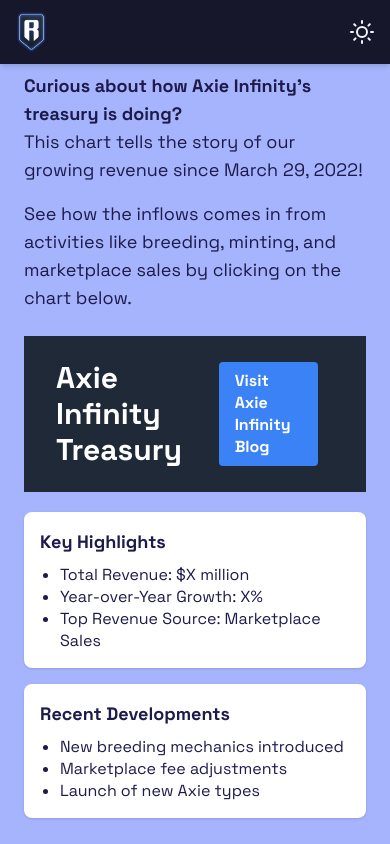
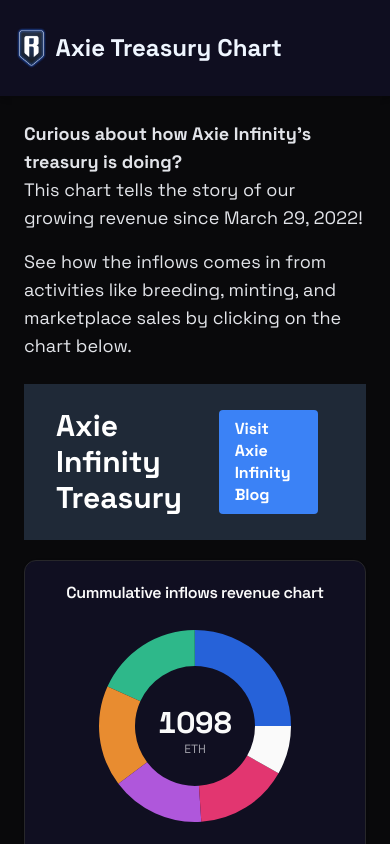
Before and after one commit to roninbuilders/axie-treasury, a Next.js app: page / in a window 390 px wide. Shown: the top 844 px of the page. Built offline with nearby package versions, Linux system fonts and the light colour scheme.

Commit message:
Update nav, home page and layout

```diff
--- a/src/app/layout.tsx
+++ b/src/app/layout.tsx
@@ -3,22 +3,28 @@
 import "./globals.css";
 import Navbar from "@/components/layout/navbar";
 import { ReactNode } from "react";
+import { Metadata } from "next";
 
 const fontSans = Space_Grotesk({
   subsets: ["latin"],
   variable: "--font-sans",
-});
+})
 
-interface RootLayoutProps {
-  children: ReactNode;
-}
+export const metadata: Metadata = {
+  title: "Axie Treasury Chart",
+  description: "Generated by create next app",
+};
 
-const RootLayout = ({ children }: RootLayoutProps) => {
+export default function RootLayout({
+  children,
+}: Readonly<{
+  children: React.ReactNode;
+}>) {
   return (
     <html lang="en">
       <body
         className={cn(
-          "min-h-screen bg-background font-sans antialiased text-indigo-950 bg-indigo-300 dark",
+          "min-h-screen bg-background font-sans antialiased dark",
           fontSans.variable
         )}
       >
@@ -28,4 +34,3 @@
     </html>
   );
 };
-export default RootLayout;
--- a/src/app/page.tsx
+++ b/src/app/page.tsx
@@ -41,7 +41,7 @@
               <div className="flex items-center py-1">
                 <div className="mr-4">
                   <a
-                    href="https://blog.axieinfinity.com/p/axiegov-data-hackathon"
+                    href="https://blog.axieinfinity.com/"
                     target="_blank"
                     rel="noreferrer"
                     className="inline-block px-4 py-2 bg-blue-500 text-white font-bold rounded hover:bg-blue-600 transition duration-300"
@@ -53,7 +53,7 @@
             </div>
           </div>
 
-          <div className="flex flex-wrap -mx-2 mb-4">
+          {/* <div className="flex flex-wrap -mx-2 mb-4">
             <div className="w-full md:w-1/2 px-2 mb-4">
               <div className="bg-white rounded-lg shadow p-4">
                 <h3 className="font-bold text-lg mb-2">Key Highlights</h3>
@@ -74,7 +74,7 @@
                 </ul>
               </div>
             </div>
-          </div>
+          </div> */}
 
           <div className="flex flex-wrap -mx-2 mb-4 h-full">
             <div className="w-full md:w-2/4 px-2 h-full  mb-4 md:mb-0">
@@ -84,11 +84,11 @@
               <BarChatExample1 />
             </div>
           </div>
-          <div className="flex flex-wrap -mx-2 mb-6">
+          {/* <div className="flex flex-wrap -mx-2 mb-6">
             <div className="w-full md:w-1/2 px-2 h-full">
               <ListPricesInfos />
             </div>
-          </div>
+          </div> */}
 
           <div className="w-full rounded-lg shadow mb-4">
             <Suspense fallback={<div>Loading...</div>}>
--- a/src/components/layout/navbar.tsx
+++ b/src/components/layout/navbar.tsx
@@ -8,22 +8,17 @@
 
   return (
     <nav
-      className={`${
-        isDarkMode ? "bg-[#100f21f2] text-blue-50" : "bg-white text-gray-800"
-      } shadow-md`}
+      className={`${isDarkMode ? "bg-[#100f21f2] text-blue-50" : "bg-white text-gray-800"
+        } shadow-md`}
     >
-      <div className="max-w-6xl mx-auto px-4 sm:px-6 lg:px-8">
+      <div className="max-w-6xl mb-4 mx-auto p-4 sm:px-6 lg:px-8">
         <div className="flex items-center justify-between h-16">
-          <div className="flex w-full items-center justify-between relative">
-            <Image
-              src="/shiny-logo.png"
-              width={220 / 7}
-              height={288 / 7}
-              alt="Ronin"
-            />
+          <div className="flex w-full items-center justify-start relative">
+            <Image className="mr-2" src='/shiny-logo.png' width={220 / 7} height={288 / 7} alt="Ronin" />
+            <h1 className="text-2xl font-bold text-center text-blue-50">Axie Treasury Chart</h1>
 
-            <div className="flex items-center space-x-4">
-              {/* Dark/Light Mode Switch */}
+            {/* Dark/Light Mode Switch */}
+            {/* <div className="hidden flex items-center space-x-4">
               <button onClick={() => setIsDarkMode(!isDarkMode)}>
                 {isDarkMode ? (
                   <svg
@@ -56,7 +51,7 @@
                   </svg>
                 )}
               </button>
-            </div>
+            </div> */}
           </div>
         </div>
       </div>
```
